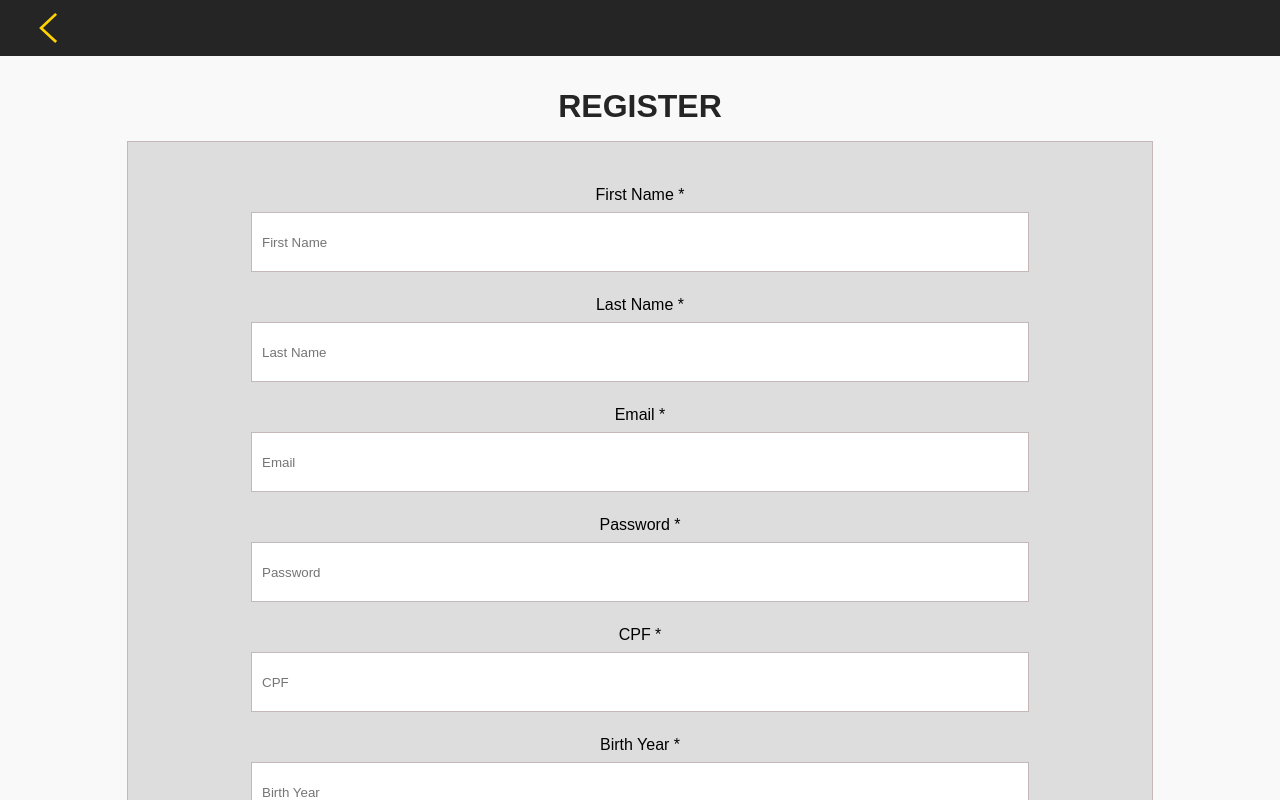
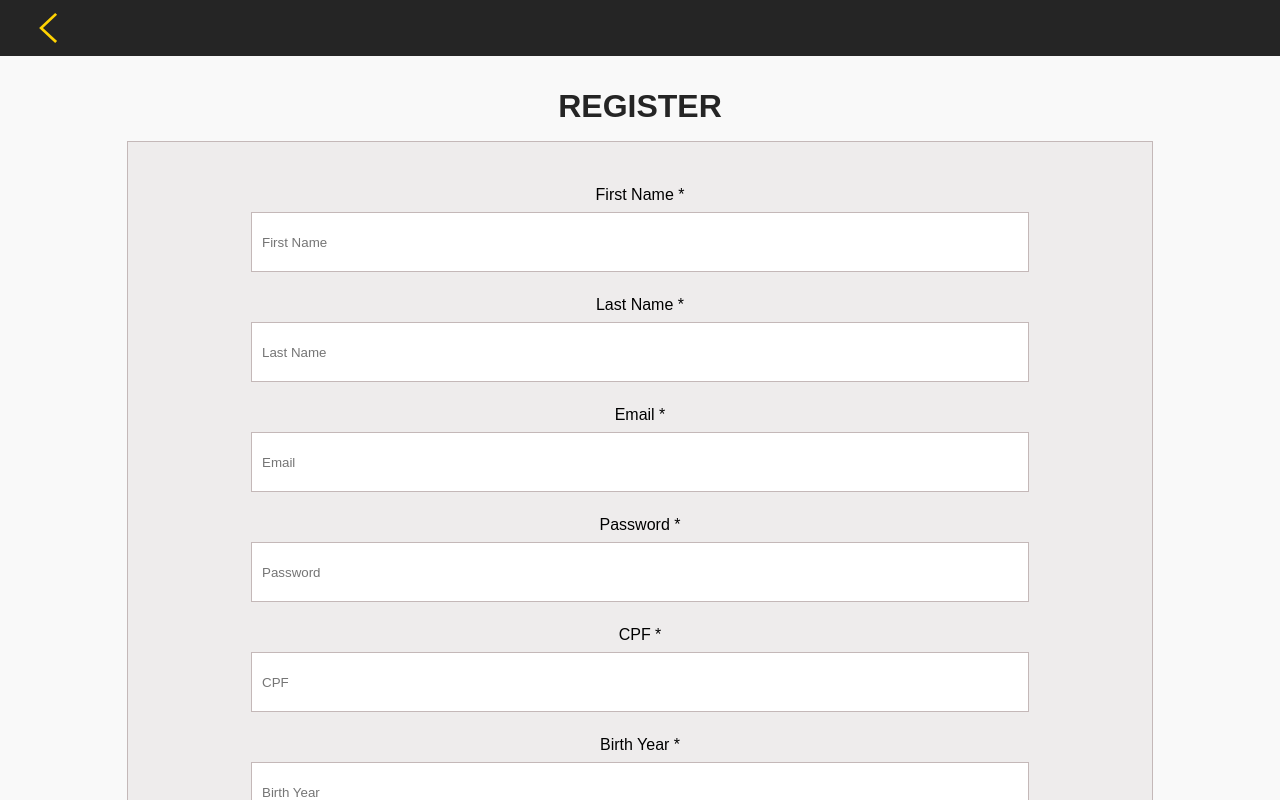
Before and after one commit to talescoelho/Library, a React (Create React App) app in the folder library-front/: page /register in a window 1280 px wide. Shown: the top 800 px of the page. Built offline with nearby package versions, Linux system fonts and the light colour scheme; the HTML template or start-up script is replaced by a standard one; a web font is replaced by a local one.

Commit message:
Fixing grey

```diff
--- a/library-front/src/css/Register.css
+++ b/library-front/src/css/Register.css
@@ -13,7 +13,7 @@ body {
 .register-form {
   max-width: 80%;
   margin: 0 auto;
-  background-color: #dddddd;
+  background-color: #eeecec;
   padding-top: 4vh;
   padding-bottom: 4vh;
   text-align: center;
```
